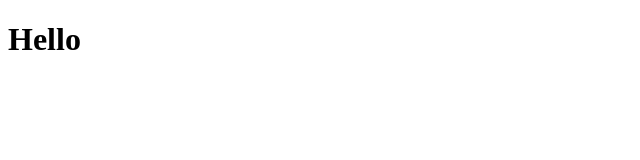
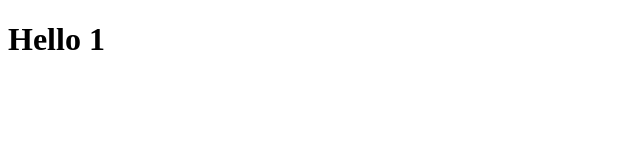
Before and after one commit to Deepak8519M/Practise-Repo, a plain HTML site: page index.html in a window 1280 px wide. Shown: the full height of the page, 0-640 px from the left. Drawn offline with Linux system fonts and the light colour scheme.

Commit message:
instead of hello hello 1 was written

```diff
--- a/index.html
+++ b/index.html
@@ -6,6 +6,6 @@
     <title>Document</title>
   </head>
   <body>
-    <h1>Hello</h1>
+    <h1>Hello 1</h1>
   </body>
 </html>
```
